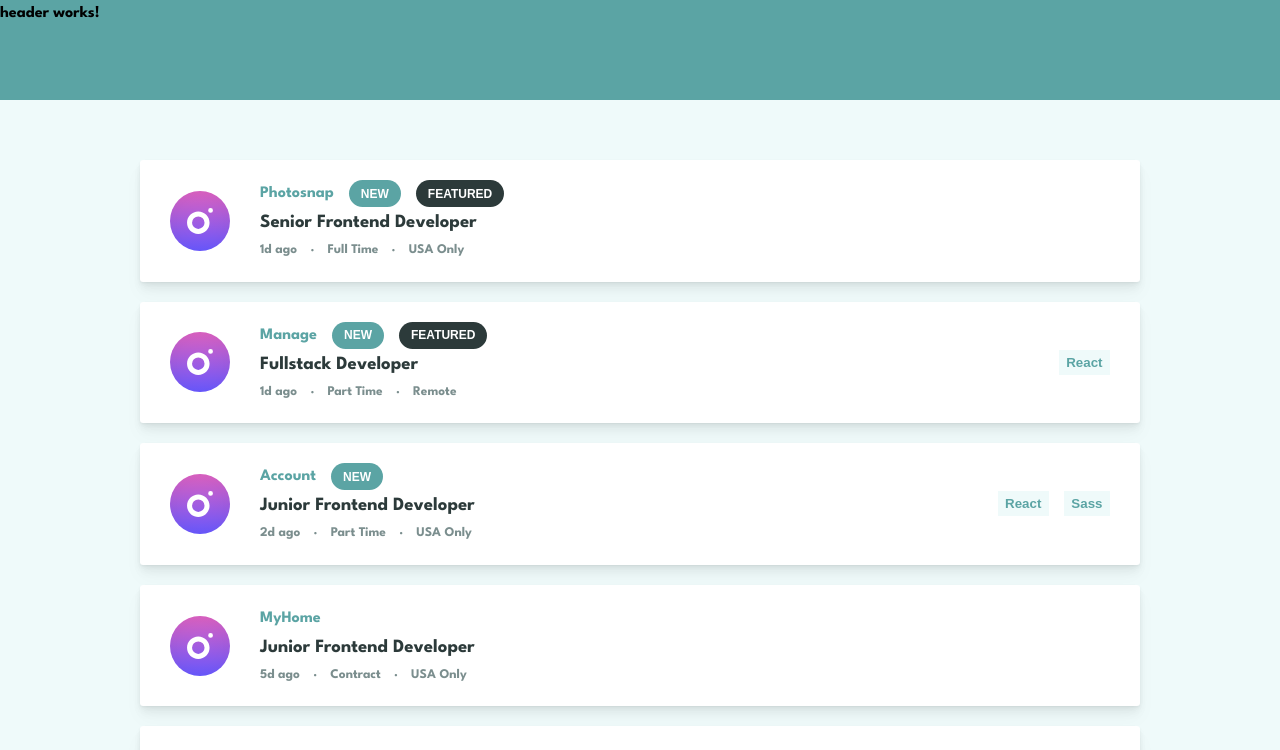
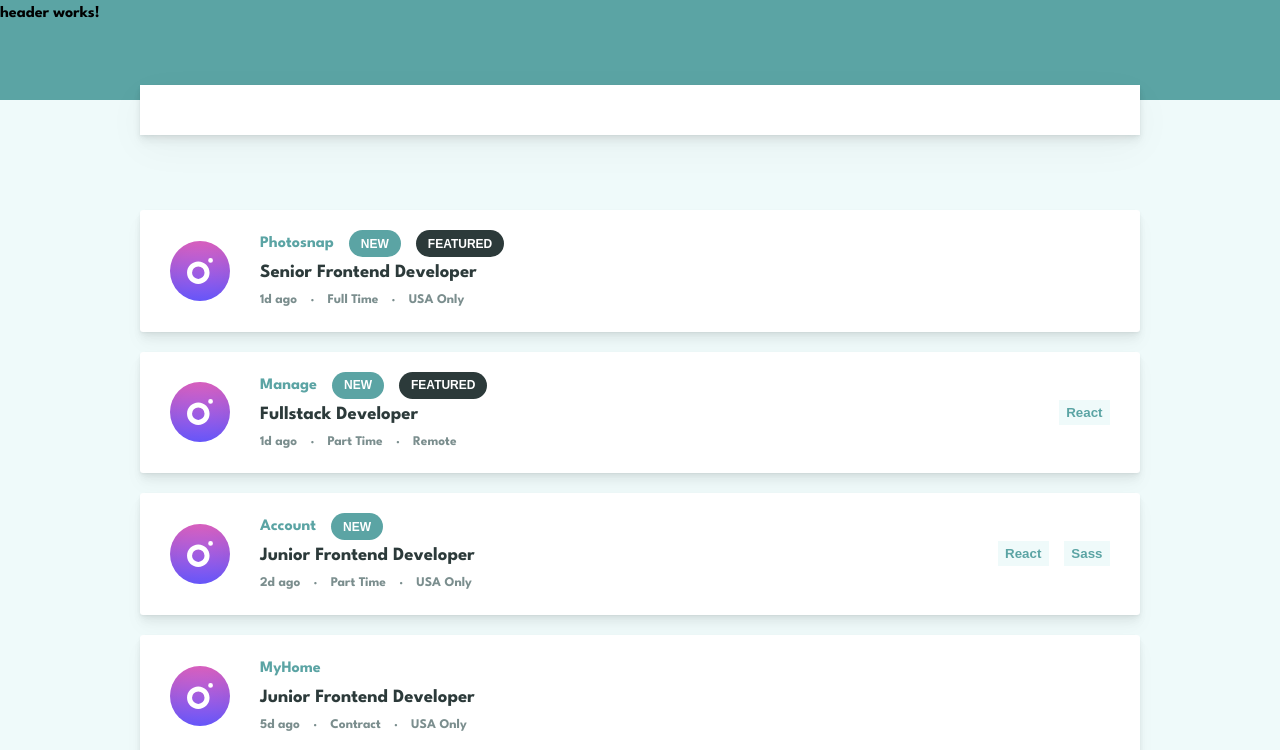
Before and after one commit to Violetaaa/job-listings, an Angular app: page /jobs in a window 1280 px wide. Shown: the top 750 px of the page. Built offline with nearby package versions, Linux system fonts and the light colour scheme.

Commit message:
fix jobs filter

```diff
--- a/src/app/job-list/job-list.component.html
+++ b/src/app/job-list/job-list.component.html
@@ -8,7 +8,7 @@
     </li>
 </ul>
 
-<ul>
+<ul class="job-cards">
     <li class="card"
         *ngFor="let job of filteredJobs">
 
--- a/src/app/job-list/job-list.component.scss
+++ b/src/app/job-list/job-list.component.scss
@@ -1,4 +1,4 @@
-ul {
+.job-cards {
     margin: 60px 0px;
 }
 
@@ -84,7 +84,24 @@ ul {
 }
 
 .filter {
-    text-align: center;
+    position: relative;
+    top: -15px;
+    background-color: #fff;
+
+    max-width: 1000px;
+    display: flex;
+    margin:auto;
+    box-shadow: 0 1px 2px rgba(0,0,0,0.03),
+    0 2px 4px rgba(0,0,0,0.04),
+    0 4px 8px rgba(0,0,0,0.04),
+    0 8px 10px rgba(0,0,0,0.04),
+    0 12px 40px rgba(0,0,0,0.04);
+
+    padding: 1.5rem;
+
+    height: 50px;
+
+    align-items: center;
 }
 
 .tag {
--- a/src/app/job-list/job-list.component.ts
+++ b/src/app/job-list/job-list.component.ts
@@ -29,7 +29,7 @@ export class JobListComponent {
 
   filterJobs(filter?: string) {
     if (this.selectedToolTags.size != 0) {
-      this.filteredJobs = this.filteredJobs.filter(job => this.isPresent(job.tools, this.selectedToolTags))
+      this.filteredJobs = this.jobs.filter(job => this.isToolPresent(job.tools, this.selectedToolTags))
       console.log(this.filteredJobs)
     }
     else {
@@ -37,10 +37,8 @@ export class JobListComponent {
     }
   }
 
-  //
   addTool(tool: string): void {
     this.selectedToolTags.add(tool);
-    console.log(tool)
     this.filterJobs(tool);
   }
 
@@ -54,9 +52,9 @@ export class JobListComponent {
     this.filterJobs();
   }
 
-  isPresent(a: string[], b: any) {
-    for (const value of a) {
-      if ((!b.has(value)) || b.size == 0 || a.length == 0) {
+  isToolPresent(jobTools: string[], selectedTags: any) {
+    for (const tag of selectedTags) {
+      if (selectedTags.size == 0 || selectedTags.length == 0 || !jobTools.includes(tag)) {
         return false;
       }
     }
--- a/src/styles.scss
+++ b/src/styles.scss
@@ -18,6 +18,7 @@ $dark-gray: hsl(180, 14%, 20%);
 html {
   box-sizing: border-box;
   font-size: 62.5%; // 1 rem = 10px  (10/16 = 62.5)
+  overflow-y: scroll;
 }
 
 body {
```
